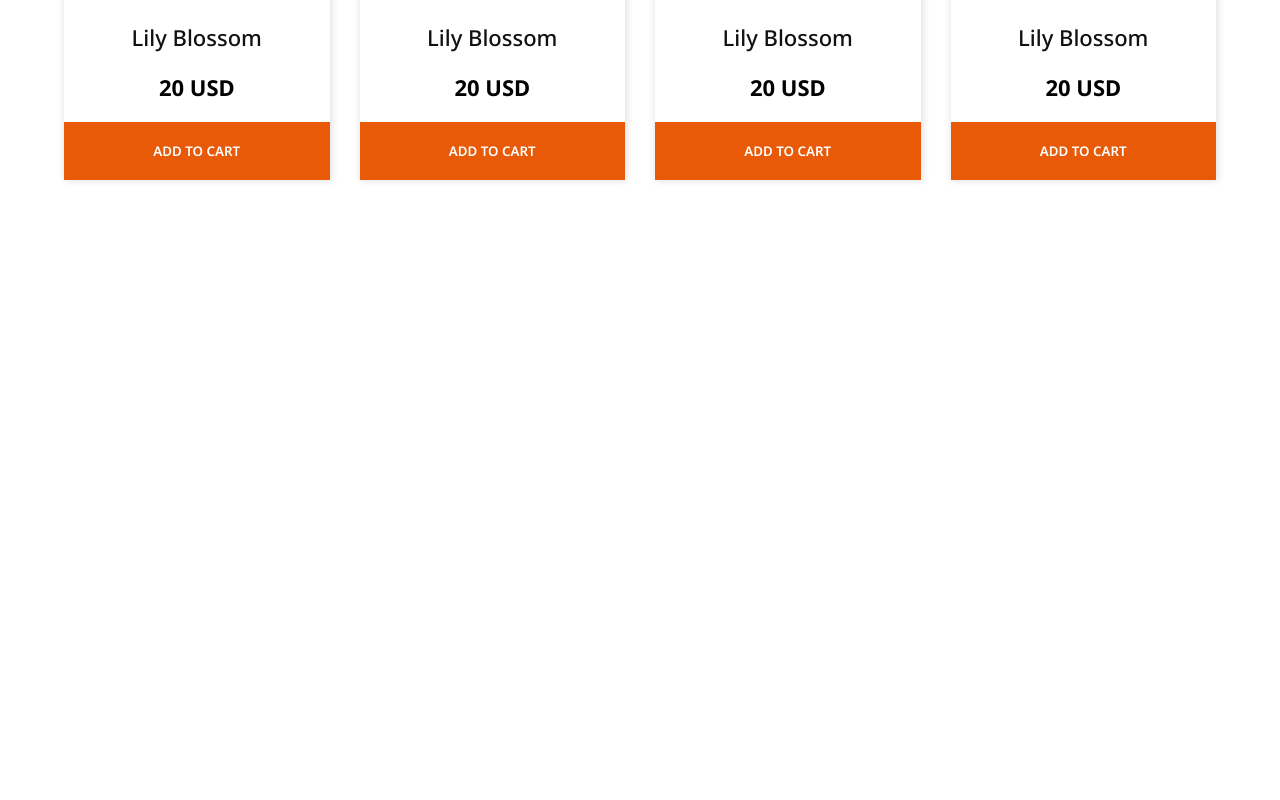
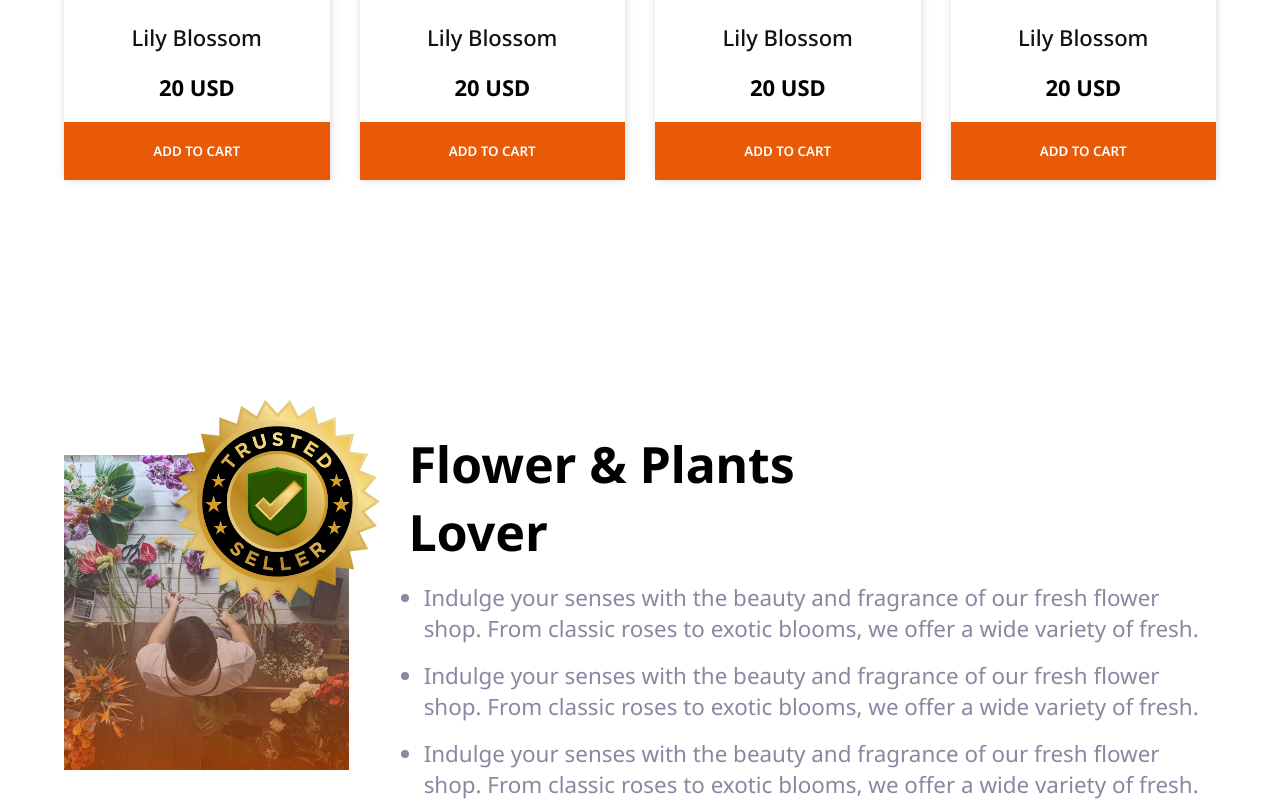
Before and after one commit to shahidur-rahman18/assignment_2-, a plain HTML site: page index.html in a window 1280 px wide. Shown: the part 1727-2527 px from the top of the page. Before the commit the page ends 1957 px from the top, so only its background shows below. Drawn offline with Linux system fonts and the light colour scheme.

Commit message:
flower lover section done

```diff
--- a/index.html
+++ b/index.html
@@ -173,6 +173,32 @@
         </div>
 
       </section>
+
+      <!-- flower lover section -->
+
+      <section>
+        <div class="flower-lover-container">
+
+
+          <div class="bage-container">
+          <img class="main-img" src="images/flower-store.png" alt="">
+          <img class="badge-img" src="images/trusted-badge.png" alt="">
+          </div>
+          <div class="flower-lover-text">
+            <h1>Flower & Plants<br>Lover</h1>
+            <ul class="text-secondary-color">
+              <li>Indulge your senses with the beauty and fragrance of our fresh flower shop. From classic roses to exotic blooms, we offer a wide variety of fresh.</li>
+              <li>Indulge your senses with the beauty and fragrance of our fresh flower shop. From classic roses to exotic blooms, we offer a wide variety of fresh.</li>
+              <li>Indulge your senses with the beauty and fragrance of our fresh flower shop. From classic roses to exotic blooms, we offer a wide variety of fresh.</li>
+            </ul>
+
+
+          </div>
+        </div>
+      </section>
+
+
+
     </main>
   </body>
 </html>
--- a/styles/style.css
+++ b/styles/style.css
@@ -84,8 +84,6 @@ nav {
   flex-wrap: wrap;
 }
 
-
-
 /* ------------plants section  -----------*/
 
 .plants {
@@ -109,43 +107,32 @@ nav {
   margin: 0 auto;
 }
 
-
-
 /* ----------plants cards section ---------------*/
-
 
 .plants-section {
   padding: 50px 0;
-
-
 }
 .plants-card-container {
- flex:1;
+  flex: 1;
   display: grid;
   grid-template-columns: repeat(4, 1fr);
   gap: 30px;
   justify-content: center;
-
-
-
-
 }
 .plant-card {
   background-color: white;
   text-align: center;
   box-shadow: 1px 0px 8px 0px rgb(0 0 0 / 15%);
   align-items: center;
-
 }
-.plant-card img{
+.plant-card img {
   width: 100%;
-
 }
 
 .plant-card h2 {
   display: block;
   font-weight: 500;
-  text-align:center;
+  text-align: center;
   font-size: 22px;
   margin: 20px 0px;
   color: #111111;
@@ -166,6 +153,60 @@ nav {
   padding: 20px 50px;
   text-align: center;
   cursor: pointer;
+}
+
+/* <!-- flower lover section --> */
+
+.flower-lover-container {
+  flex: 1;
+  display: flex;
+  justify-content: space-between;
+  align-items: center;
+  gap: 60px;
+  max-width: 100;
+  margin-top: 200px;
+}
+
+.flower-lover-container img {
+  max-width: 100%;
+  height: auto;
+  flex: 1;
+}
+
+.bage-container {
+  position: relative;
+}
+.badge-img {
+  position: absolute;
+  /* trusted-badge 1 */
+  position: absolute;
+  width: 286px;
+  height: 286px;
+
+  top: -30%;
+  right: -25%;
+  border-radius: 100%;
+
+
+}
+
+.flower-lover-text {
+  align-items: center;
+  max-width: 100%;
+}
+.flower-lover-text h1 {
+  font-weight: 700;
+  font-size: 3.125rem;
+  white-space: nowrap;
+}
+
+.flower-lover-text ul {
+  font-weight: 400;
+  font-size: 1.4rem;
+}
+.flower-lover-text ul li {
+  margin-top: 16px;
+  margin-left: 15px;
 }
 
 /* media query for small device  */
@@ -217,7 +258,7 @@ nav {
     font-size: 0.87rem;
   }
 
-    /*------------ plants cards ----------*/
+  /*------------ plants cards ----------*/
   .plants-card-container {
     grid-template-columns: repeat(2, 1fr); /* 2 columns on tablets/phones */
   }
@@ -225,4 +266,26 @@ nav {
   .item-btn {
     padding: 15px 20px; /* smaller padding for smaller screens */
   }
+
+  /* flower lover  */
+  .flower-lover-container {
+    flex-direction: column;
+    margin-top: -10px;
+  }
+
+  .flower-lover-text {
+    width: 90%;
+  }
+
+  .badge-img{
+    display: none;
+  }
+
+
+  .flower-lover-container h1 {
+    font-size: 1.5rem;
+  }
+  .flower-lover-container ul {
+    font-size: 0.875rem;
+  }
 }
```
